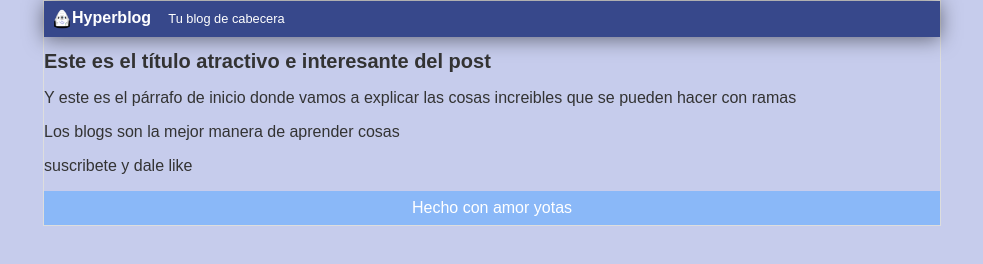
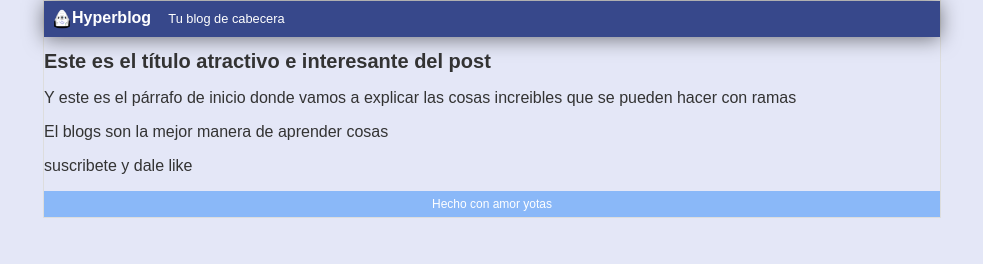
Before and after one commit to monroyluis/files, a plain HTML site: page index.html in a window 1280 px wide. Shown: the whole page, without its empty margins (148-1131 px from the left). Drawn offline with Linux system fonts and the light colour scheme.

Commit message:
Fixing typo

```diff
--- a/index.html
+++ b/index.html
@@ -15,7 +15,7 @@
          <div id="post">
         <h1>Este es el t&iacutetulo atractivo e interesante del post</h1>
         <p>Y este es el p&aacuterrafo de inicio donde vamos a explicar las cosas increibles que se pueden hacer con ramas</p>
-        <p>Los blogs son la mejor manera de aprender cosas</p>
+        <p>El blogs son la mejor manera de aprender cosas</p>
         <p>suscribete y dale like</p>
         </div>
         <div id="footer">Hecho con amor yotas</div>
--- a/styles.css
+++ b/styles.css
@@ -1,7 +1,7 @@
 
 body
 {
-    background: #c6ccec;
+    background: #e4e7f7;
     color: #333;
     text-align: center;
     font-family: Arial;
@@ -50,4 +50,5 @@ body
     color: white;
     text-align: center;
     padding: 0.5em;
+    font-size: 12px;
 }
```
